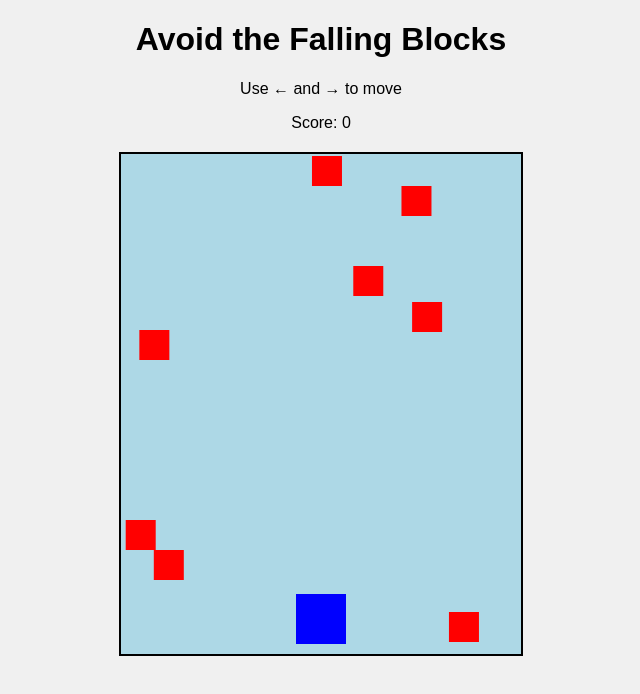
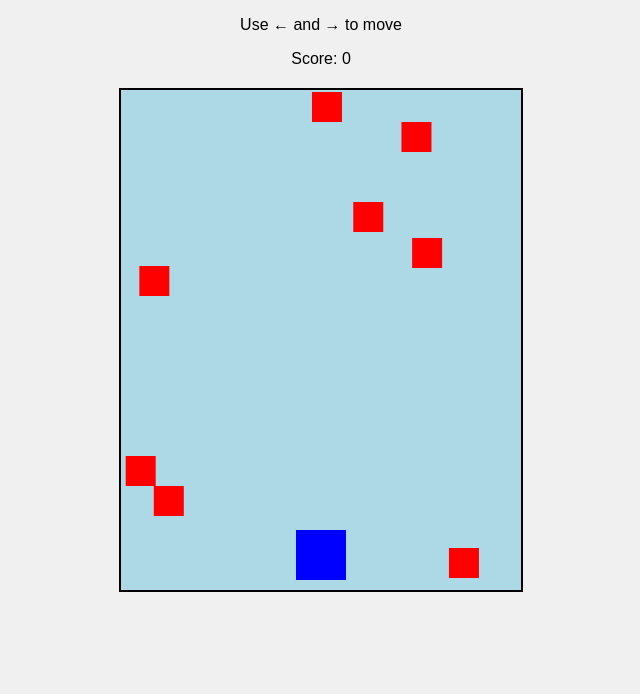
Before and after one commit to QUSTOX/code, a plain HTML site: page H.html in a window 1280 px wide. Shown: the whole page, without its empty margins (319-959 px from the left). Drawn offline with Linux system fonts and the light colour scheme.

Commit message:
removed h2

```diff
--- a/H.html
+++ b/H.html
@@ -7,7 +7,7 @@
     <link rel="stylesheet" href="H.css">
 </head>
 <body>
-    <h1>Avoid the Falling Blocks</h1>
+
     <p>Use ← and → to move</p>
     <p>Score: <span id="score">0</span></p>
     <div id="gameContainer">
```
